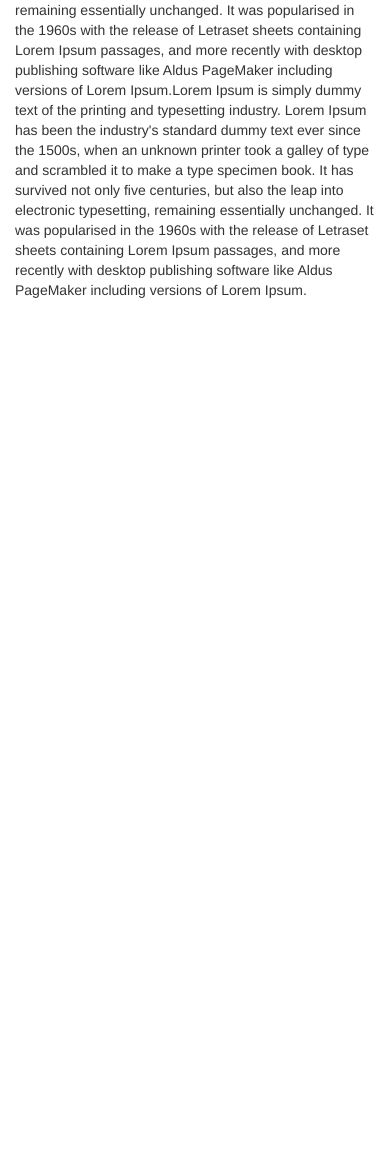
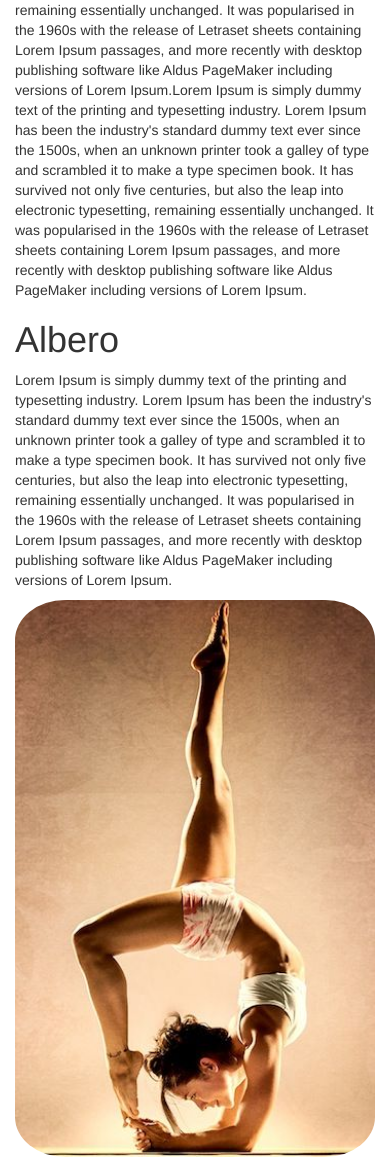
Before and after one commit to rosalia-carta/rwd, a plain HTML site: page index.html in a window 390 px wide. Shown: the part 1519-2689 px from the top of the page. Before the commit the page ends 1819 px from the top, so only its background shows below. Drawn offline with Linux system fonts and the light colour scheme.

Commit message:
Update index.html

```diff
--- a/index.html
+++ b/index.html
@@ -37,7 +37,7 @@
 <div class="row">
             <div class="col-md-3 col-sm-6 lorem-text-1"></div>
             <div class="col-md-6 col-sm-6 lorem-text-2"></div>
-            <div class="col-md-3 hidden-xs lorem-text-3"></div>
+    	    <div class="col-md-3 col-sm-6 lorem-text-3"></div>
         </div>
 </div>
 </body>
```
